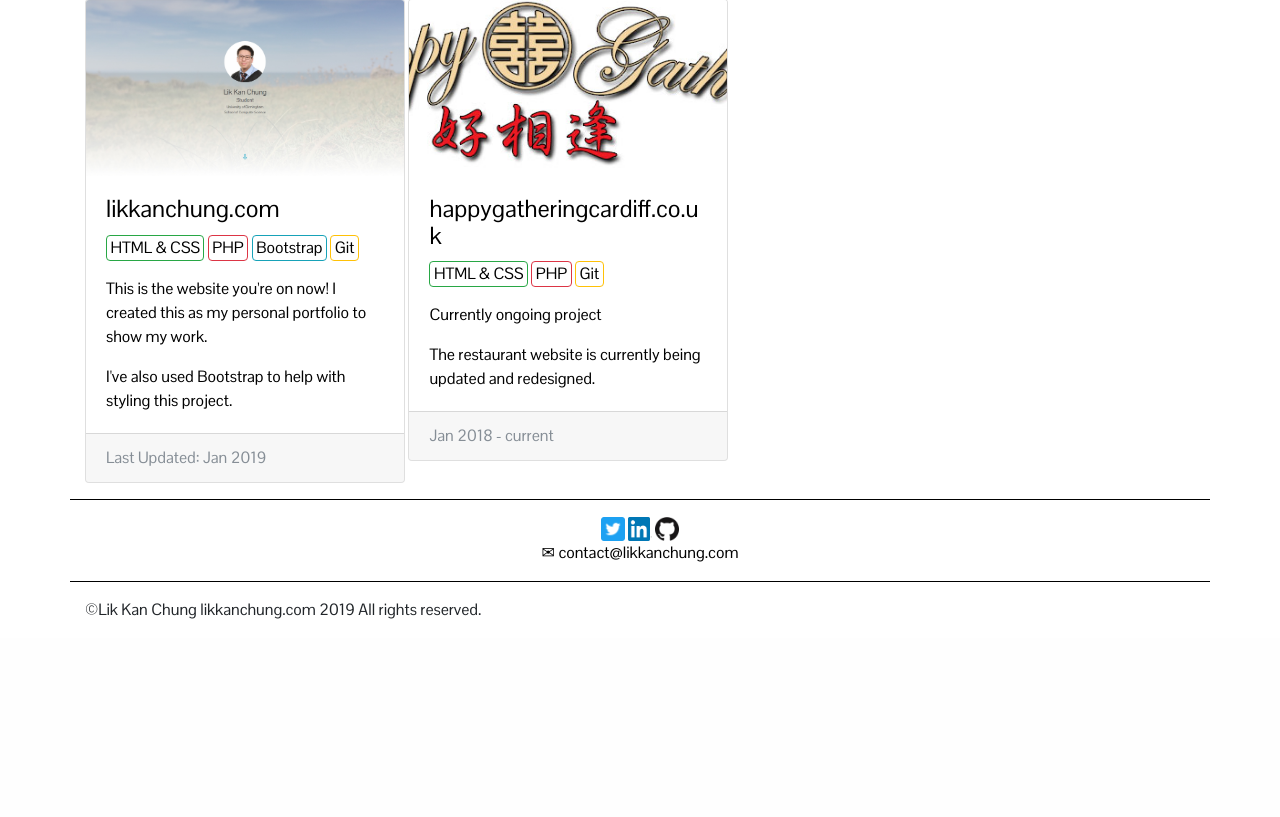
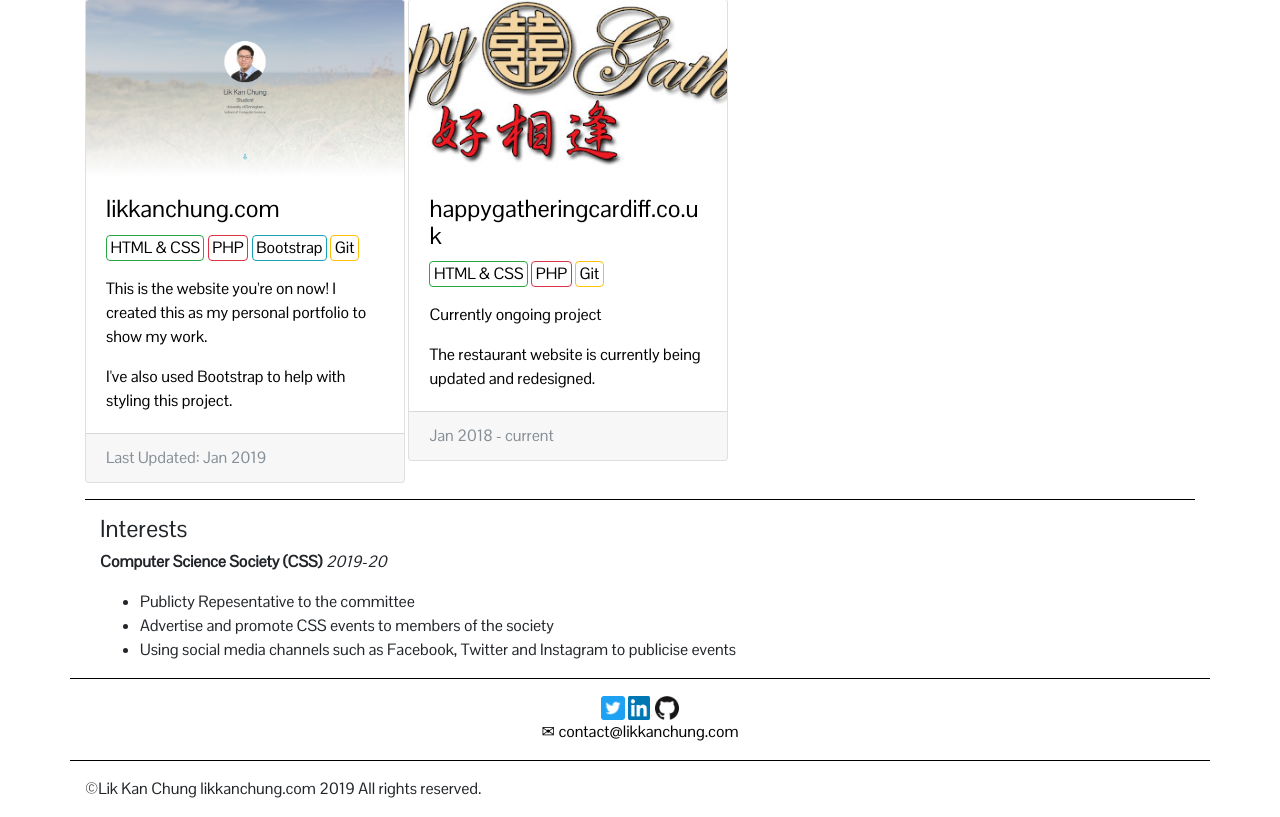
Before and after one commit to LikkanChung/personalwebsite, a PHP site: page / in a window 1280 px wide. Shown: the part 1307-2124 px from the top of the page. Before the commit the page ends 1926 px from the top, so only its background shows below. Run offline with PHP 8.4, Linux system fonts and the light colour scheme; some libraries are stand-ins or nearby versions.

Commit message:
Added CSS committee position

```diff
--- a/www/src/index.php
+++ b/www/src/index.php
@@ -143,9 +143,20 @@
 						</a>
 					</div>-->
 
+			<div class="container interests">
+				<h1 class="subtitle">Interests</h1>
+				<p>
+					<strong>Computer Science Society (CSS)</strong> <em>2019-20</em>
+					<ul>
+						<li>Publicty Repesentative to the committee</li>
+						<li>Advertise and promote CSS events to members of the society</li>
+						<li>Using social media channels such as Facebook, Twitter and Instagram to publicise events</li>
+					</ul>
+				</p>
+			</div>
+
 
 			</div>
-
 
 			<div class="container contact">
 				<div class="contactlogo">
```
